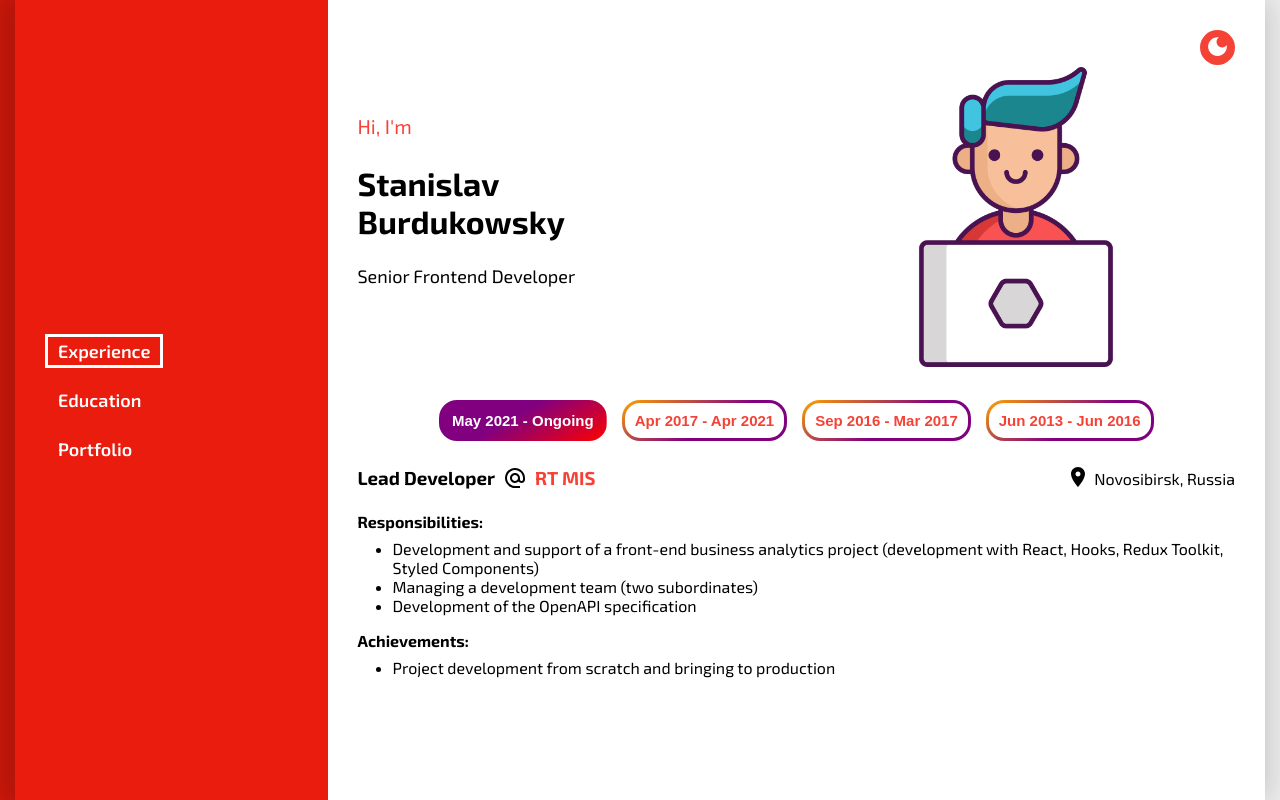
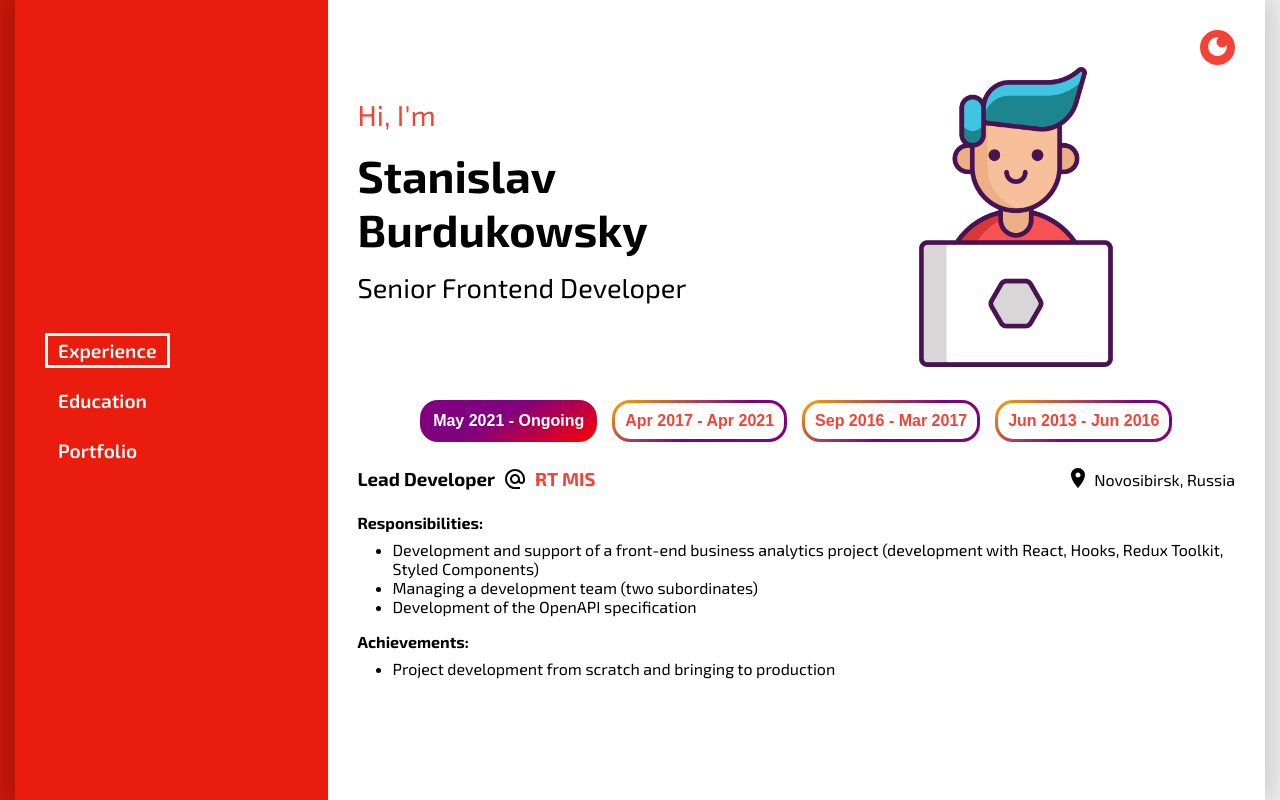
Before and after one commit to burdukowsky/burdukowsky.github.io, a React (Create React App) app: page / in a window 1280 px wide. Built offline with nearby package versions, Linux system fonts and the light colour scheme.

Commit message:
relative font size

```diff
--- a/src/app/components/stepper/components/stepper-button/StepperButton.module.scss
+++ b/src/app/components/stepper/components/stepper-button/StepperButton.module.scss
@@ -11,7 +11,7 @@ $transition-duration: 150ms;
   border: none;
   font-weight: bold;
   line-height: 1;
-  font-size: 15px;
+  font-size: inherit;
   color: var(--primary);
 
   &:hover {
--- /dev/null
+++ b/src/app/layout/header/components/hello/Hello.module.scss
@@ -0,0 +1,7 @@
+.Hello {
+  * {
+    $margin: .15em;
+    margin-top: $margin;
+    margin-bottom: $margin;
+  }
+}
--- a/src/app/layout/header/components/hello/Hello.tsx
+++ b/src/app/layout/header/components/hello/Hello.tsx
@@ -1,20 +1,26 @@
 import { FC } from 'react';
 
 import { Space } from 'app/components/space/Space';
-import { AppText } from 'app/components/text/Text';
+import { AppText } from 'app/components/app-text/AppText';
+import styles from './Hello.module.scss';
 
 export const Hello: FC = () => {
   return (
-    <Space direction='column' height='100%' justifyContent='center'>
-      <AppText as='p' color='primary' size='20px'>
+    <Space
+      direction='column'
+      height='100%'
+      justifyContent='center'
+      className={styles.Hello}
+    >
+      <AppText as='p' color='primary' size='1.8rem'>
         Hi, I'm
       </AppText>
-      <h1>
+      <AppText as='h1' size='2.8rem'>
         Stanislav
         <br />
         Burdukowsky
-      </h1>
-      <AppText as='p' size='18px'>
+      </AppText>
+      <AppText as='p' size='1.7rem'>
         Senior Frontend Developer
       </AppText>
     </Space>
--- a/src/app/layout/menu/components/menu-link/MenuLink.module.scss
+++ b/src/app/layout/menu/components/menu-link/MenuLink.module.scss
@@ -2,7 +2,7 @@ $color: white;
 
 .MenuLink {
   font-weight: 600;
-  font-size: 18px;
+  font-size: 1.2rem;
 
   &:link {
     color: $color;
--- a/src/app/routes/portfolio/Portfolio.tsx
+++ b/src/app/routes/portfolio/Portfolio.tsx
@@ -3,7 +3,7 @@ import { FC } from 'react';
 import { Project } from '../../types';
 import { Space } from '../../components/space/Space';
 import { ProjectView } from './components/project-view/ProjectView';
-import { AppText } from '../../components/text/Text';
+import { AppText } from '../../components/app-text/AppText';
 
 const myProjects: Project[] = [
   {
```
Also changed, not shown: src/app/components/app-text/AppText.tsx (renamed from src/app/components/text/Text.tsx).
